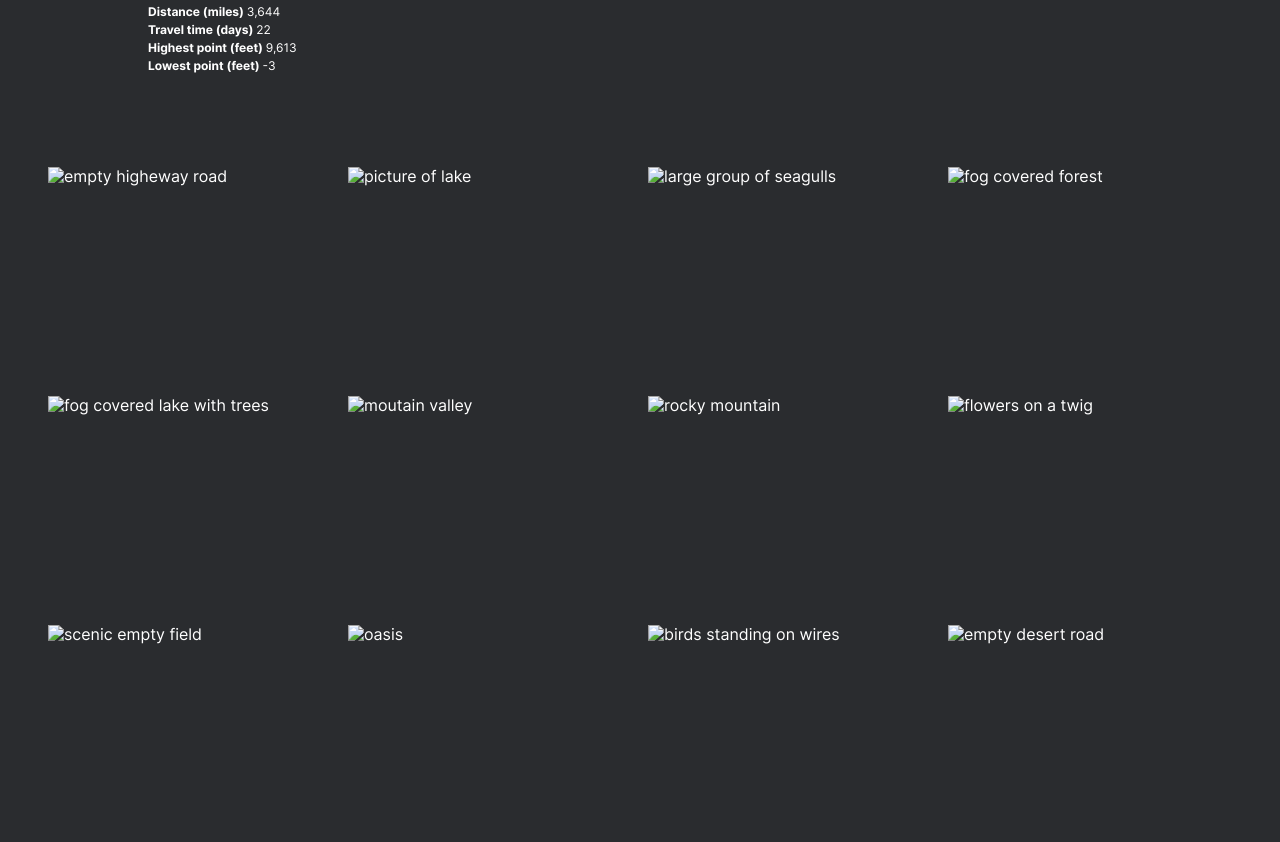
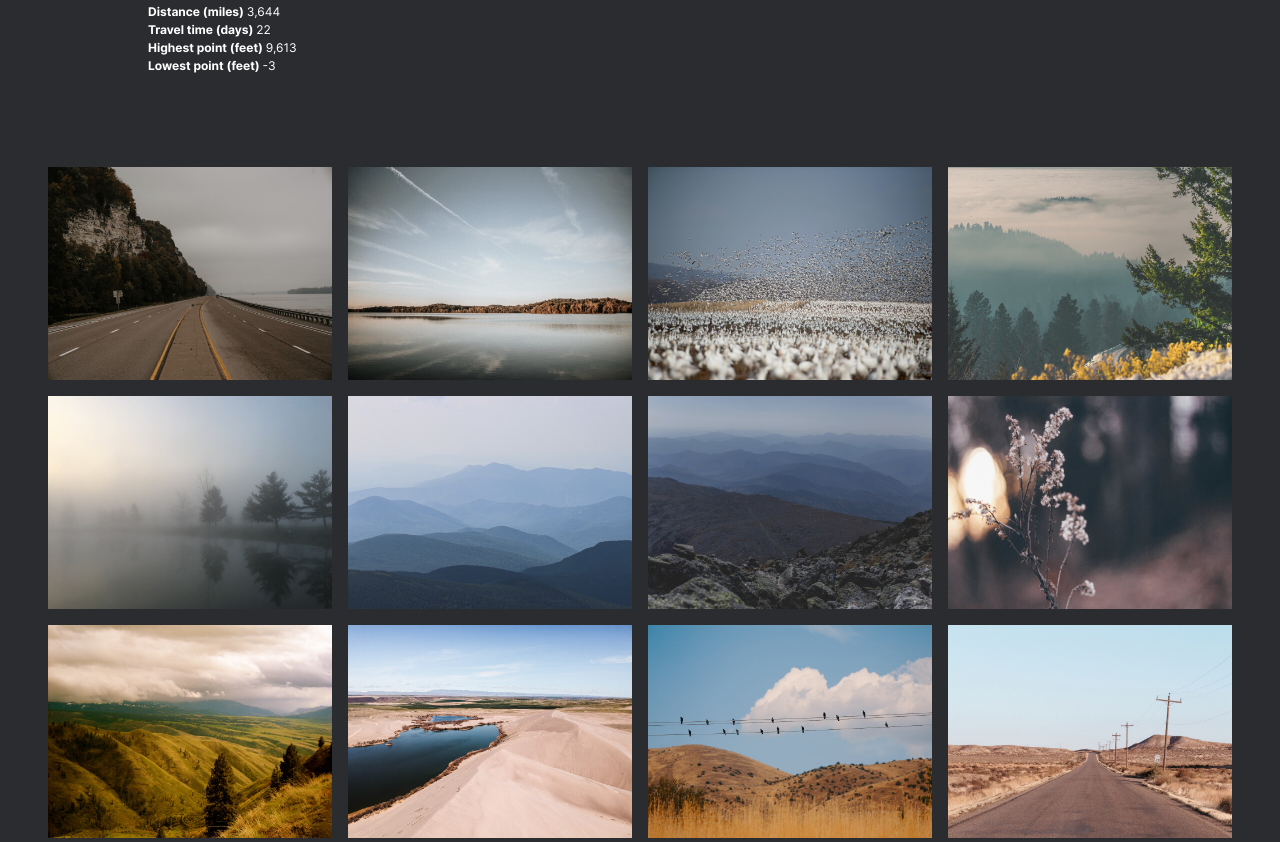
Before and after one commit to givememyfiletofish/yandex-project-3, a plain HTML site: page index.html in a window 1280 px wide. Shown: the part 1726-2568 px from the top of the page. Drawn offline with Linux system fonts and the light colour scheme; the site is published under a folder, as on GitHub Pages, so addresses that start at the root find nothing; files whose address does not match are found by name.

Commit message:
fixed image sources

```diff
--- a/index.html
+++ b/index.html
@@ -103,62 +103,62 @@
           <section class="photo-grid block block_m block_s block_xs">
             <img
               class="photo-grid__item"
-              src="/images/photo-grid-highway.jpg"
+              src="./images/photo-grid-highway.jpg"
               alt="empty higheway road"
             />
             <img
               class="photo-grid__item"
-              src="/images/photo-grid-lake.jpg"
+              src="./images/photo-grid-lake.jpg"
               alt="picture of lake"
             />
             <img
               class="photo-grid__item"
-              src="/images/photo-grid-seagulls.jpg"
+              src="./images/photo-grid-seagulls.jpg"
               alt="large group of seagulls"
             />
             <img
               class="photo-grid__item"
-              src="/images/photo-grid-boise.jpg"
+              src="./images/photo-grid-boise.jpg"
               alt="fog covered forest"
             />
             <img
               class="photo-grid__item"
-              src="/images/photo-grid-fog.jpg"
+              src="./images/photo-grid-fog.jpg"
               alt="fog covered lake with trees"
             />
             <img
               class="photo-grid__item"
-              src="/images/photo-grid-valley.jpg"
+              src="./images/photo-grid-valley.jpg"
               alt="moutain valley"
             />
             <img
               class="photo-grid__item"
-              src="/images/photo-grid-pass.jpg"
+              src="./images/photo-grid-pass.jpg"
               alt="rocky mountain"
             />
             <img
               class="photo-grid__item"
-              src="/images/photo-grid-twig.jpg"
+              src="./images/photo-grid-twig.jpg"
               alt="flowers on a twig"
             />
             <img
               class="photo-grid__item"
-              src="/images/photo-grid-clouds.jpg"
+              src="./images/photo-grid-clouds.jpg"
               alt="scenic empty field"
             />
             <img
               class="photo-grid__item"
-              src="/images/photo-grid-oasis.jpg"
+              src="./images/photo-grid-oasis.jpg"
               alt="oasis"
             />
             <img
               class="photo-grid__item"
-              src="/images/photo-grid-wires.jpg"
+              src="./images/photo-grid-wires.jpg"
               alt="birds standing on wires"
             />
             <img
               class="photo-grid__item"
-              src="/images/photo-grid-road.jpg"
+              src="./images/photo-grid-road.jpg"
               alt="empty desert road"
             />
           </section>
```
